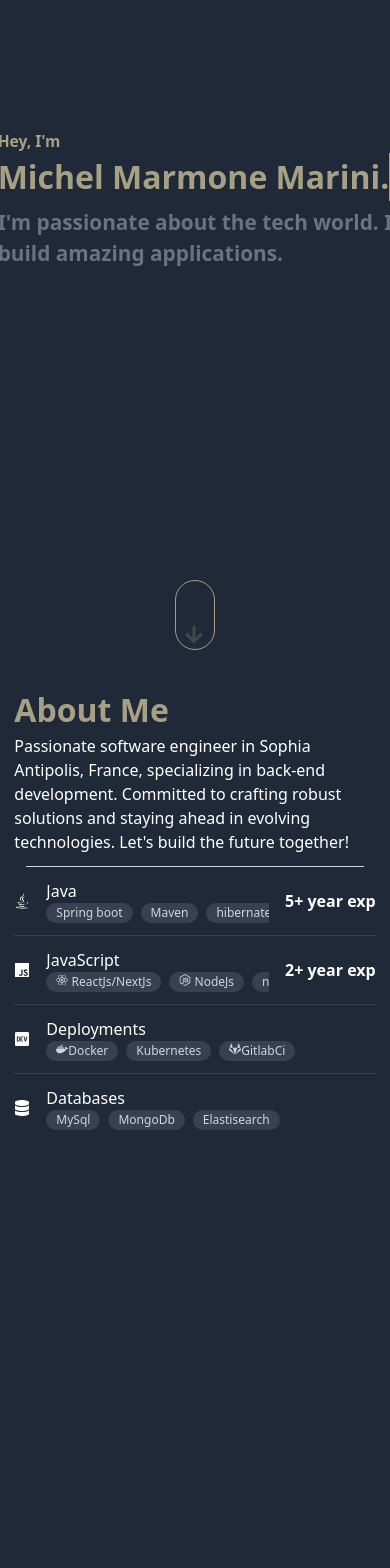
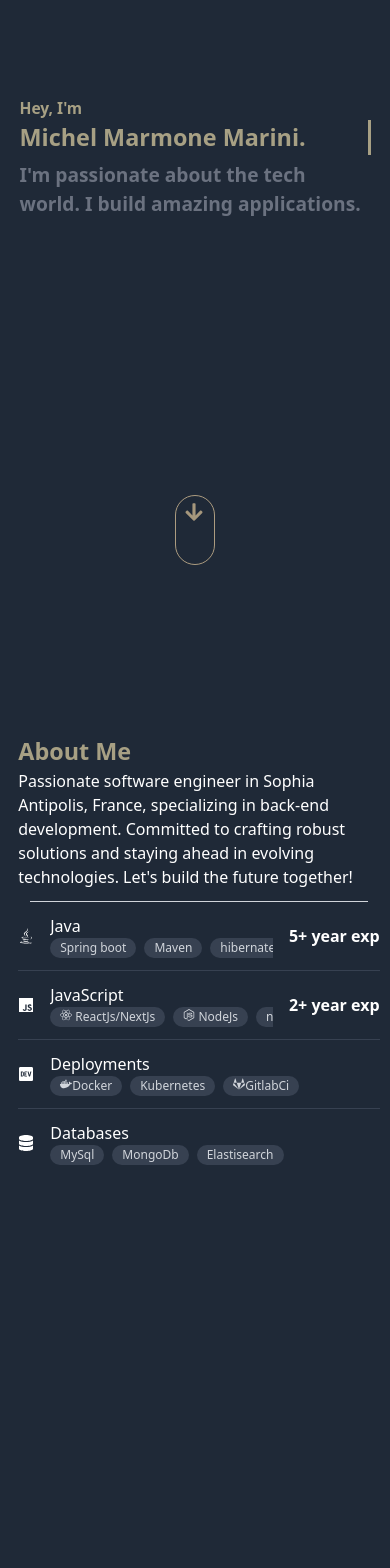
Before and after one commit to MMarmone/portfolio, a Next.js app: page / in a window 390 px wide. Shown: the part 180-1748 px from the top of the page. Built offline with nearby package versions, Linux system fonts and the light colour scheme; a web font is replaced by a local one.

Commit message:
fix smartphone

```diff
--- a/components/content/Introduction.js
+++ b/components/content/Introduction.js
@@ -31,7 +31,8 @@ const Introduction = () => {
     <button className='flex flex-col justify-center m-auto w-10 moving-object-container rounded-full border-secondcolor border border-solid text-secondcolor p-2 '
             onClick={scrollToSection}>
         <FaArrowDown className='moving-object'/>
-    </button></>
+    </button>
+    </>
 }
 
 export default Introduction;
--- a/styles/global.css
+++ b/styles/global.css
@@ -43,13 +43,13 @@ img {
 }
 
 h1 {
-  font-size: clamp(2rem, 6vw, 5rem);
+  font-size: clamp(1.4rem, 6vw, 5rem);
   color:#a7a084;
   font-weight: 700;
 }
 
 h2 {
-  font-size: clamp(1.3rem, 4vw, 3rem);
+  font-size: clamp(1.2rem, 4vw, 3rem);
 }
 
 h3 {
@@ -87,10 +87,20 @@ section {
     padding-right: 5vw;
   }
 
+  #introduction{
+    height: 80vh;
+  }
+
   #experience{
     margin-top: 0;
     display: block;
-    height: 130vh;
+    min-height: 150vh
+  }
+  #aboutMe{
+    margin-top: 10vh;
+    margin-left:1vw;
+    margin-right:3vw;
+    min-height: 110vh
   }
 
 }
```
